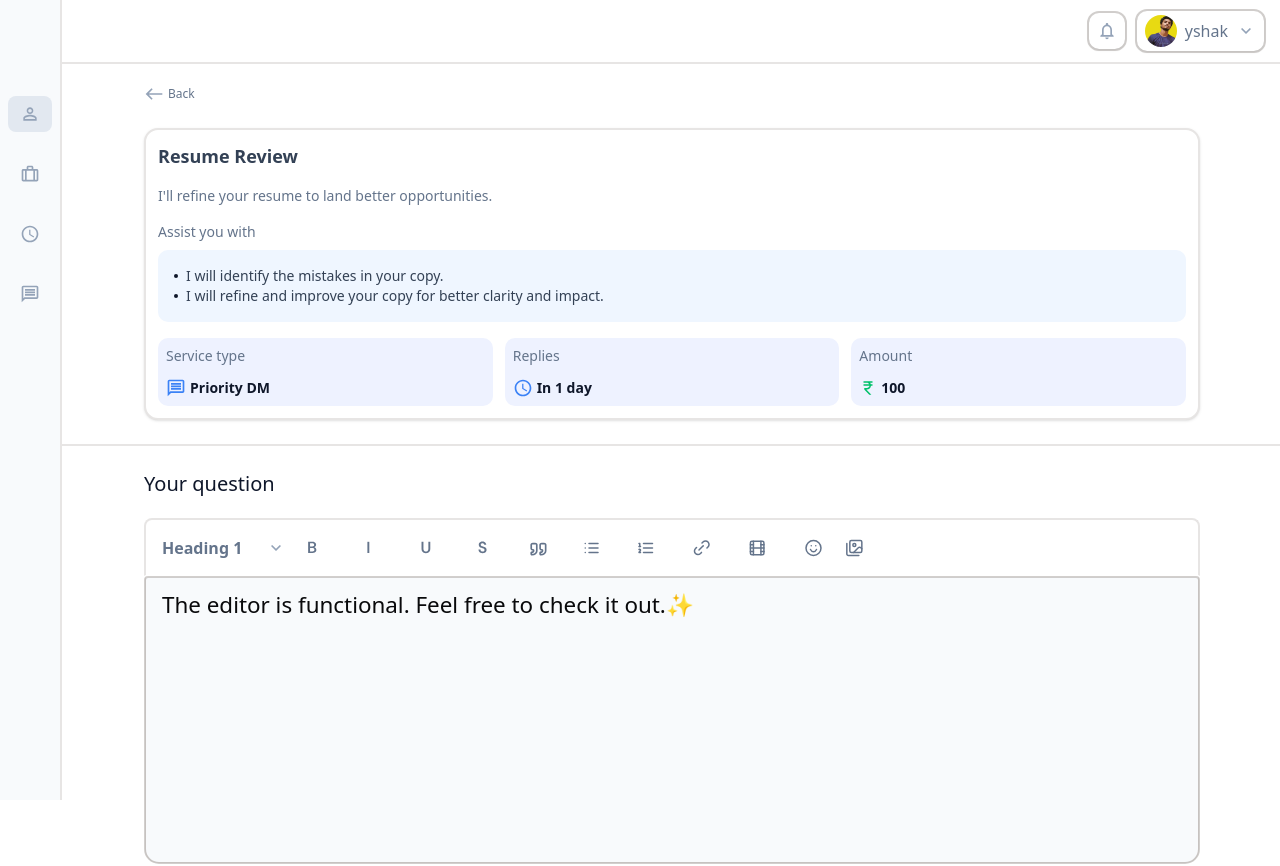
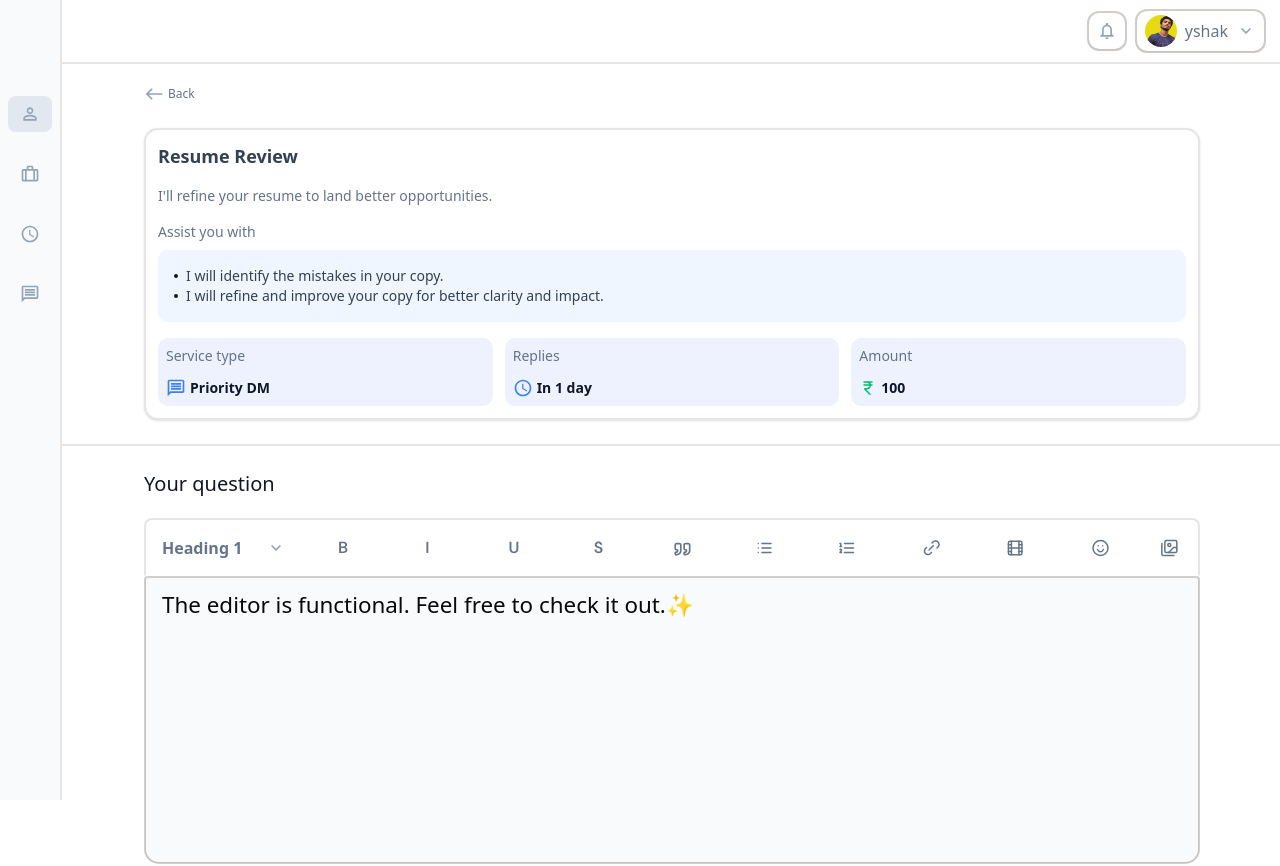
Before and after one commit to Vy-shak/Frontend-Assignment, a Next.js app: page /priorityDm in a window 1280 px wide. Shown: the top 866 px of the page. Built offline with nearby package versions, Linux system fonts and the light colour scheme.

Commit message:
the dm page done

```diff
--- a/components/textEditor/Menubar.tsx
+++ b/components/textEditor/Menubar.tsx
@@ -71,9 +71,8 @@ const Menubar = ({ editor }: EditorContentProps) => {
 
     return (
         <>
-            <div className={`w-full bg-white  border-2 rounded-t-md border-b-0 outline-none border-UIslate-900  flex  justify-between items-center px-4 py-3 gap-x-3`}>
+            <div className={`w-full flex-wrap bg-white  border-2 rounded-t-md border-b-0 outline-none border-UIslate-900  flex  justify-between items-center px-4 py-3 gap-x-3`}>
                 <HeadingComp setHeading={setHeading} heading={Heading} />
-                <div className='w-full flex justify-start items-center flex-wrap'>
                 {toolbarItems.map(({ icon, command, type, id }) => (
                     <div key={id} className={` px-4 cursor-pointer  rounded-xs py-1 ${editor.isActive(type) ? 'bg-UIblue-50 ' : 'bg-none'}`}>
                         <Image
@@ -87,7 +86,6 @@ const Menubar = ({ editor }: EditorContentProps) => {
                     <Image alt='fileUpload' src={Uploadimg} />
                     <input onChange={() => selectImg(ImageRef, setimgUrl)} ref={ImageRef} className='hidden' type='file' />
                 </div>
-                </div>
 
             </div>
         </>
```
